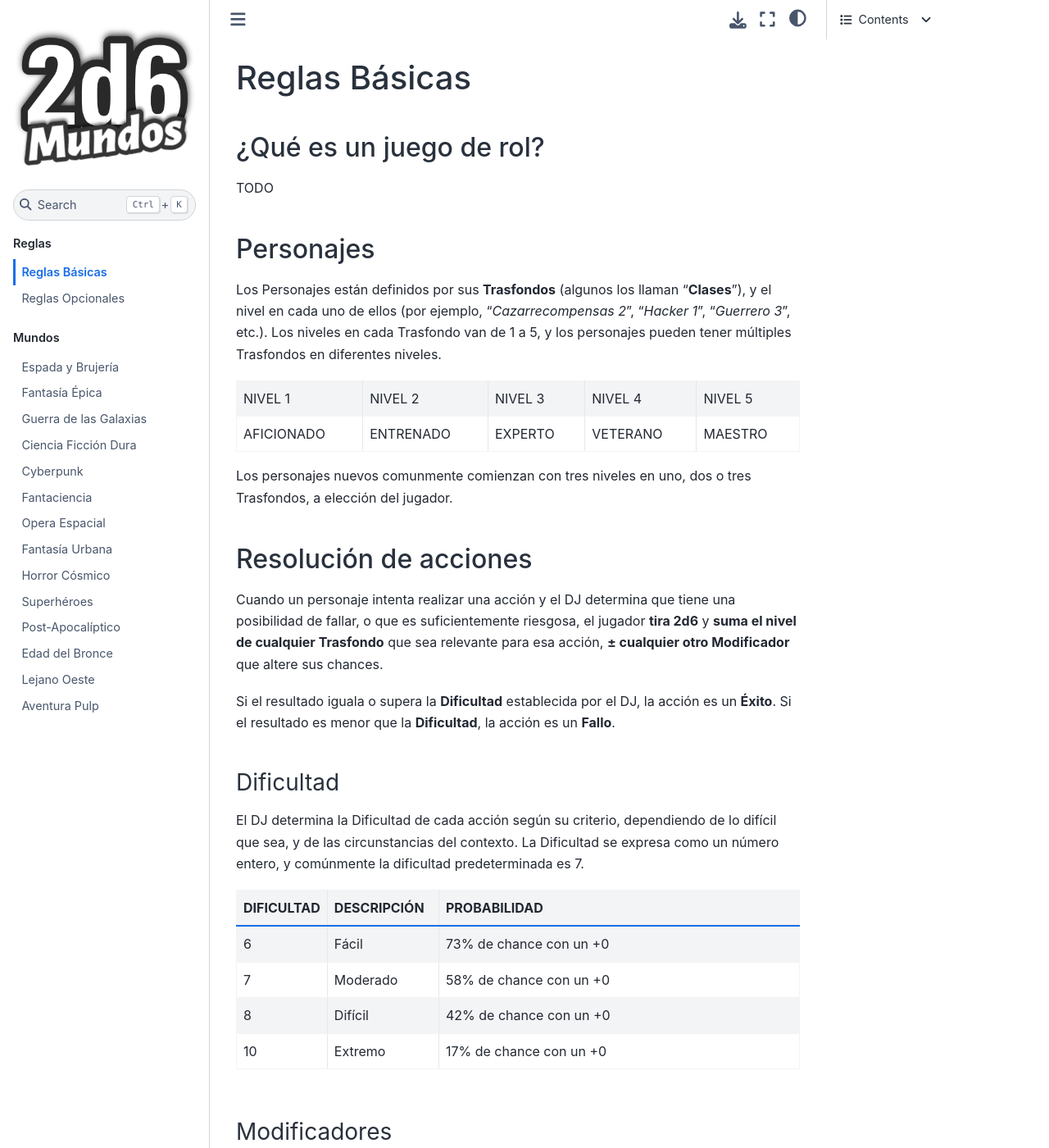
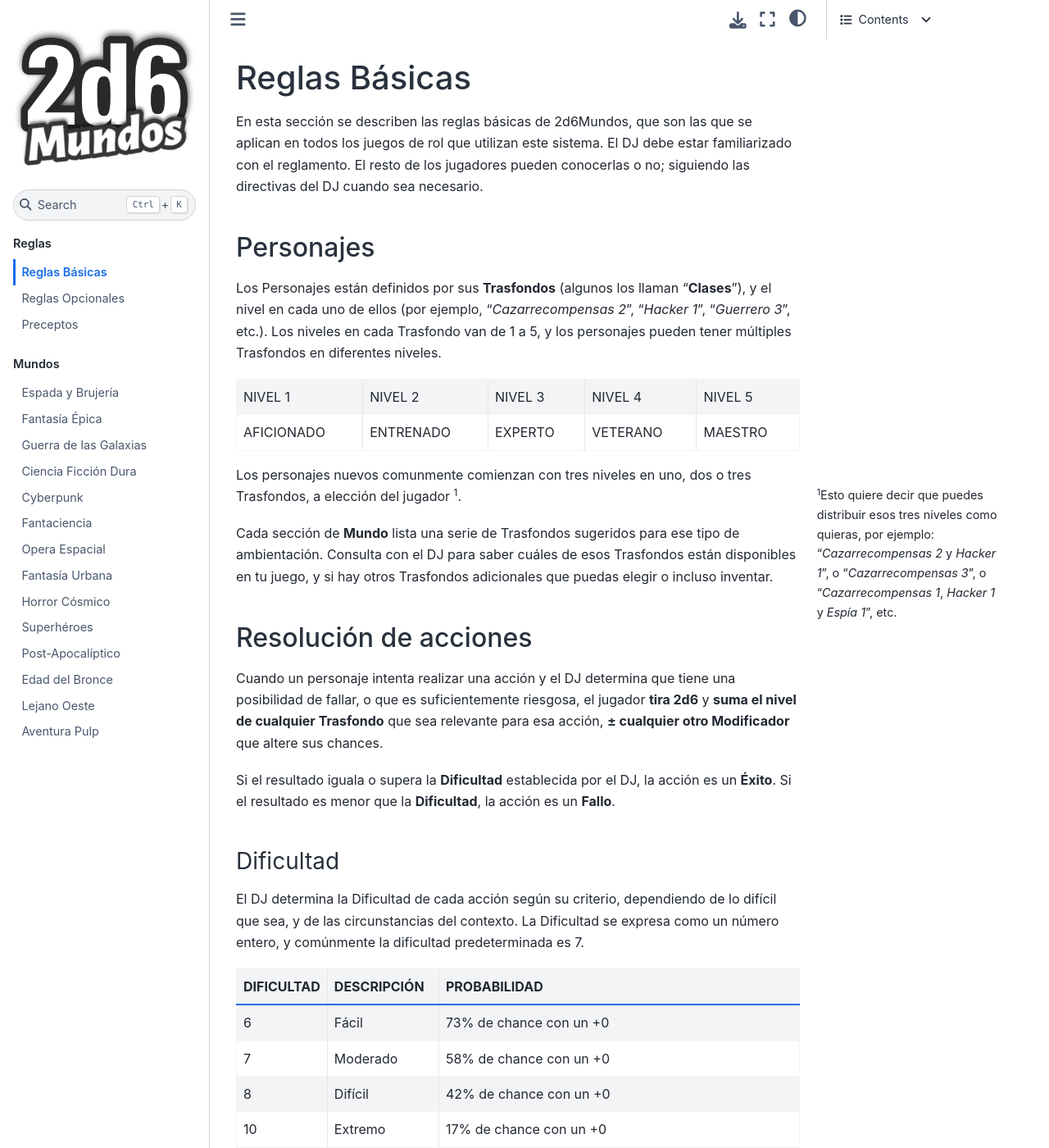
Before and after one commit to TaTooKa/2d6Mundos, a Sphinx documentation site: the page built from docs/source/pages/rules/reglas-basicas.rst, in a window 1280 px wide and 1400 px high. Shown: the whole window at 82% size. Built offline with Sphinx 7.4.7 and the Sphinx Book theme 1.1.4, drawn with Linux system fonts in a browser that asks for light colours; some web fonts are replaced; some of the changed text lies outside the part shown.

Commit message:
more rules

```diff
--- a/docs/source/pages/rules/reglas-basicas.rst
+++ b/docs/source/pages/rules/reglas-basicas.rst
@@ -1,10 +1,7 @@
 Reglas Básicas
 ==============
 
-¿Qué es un juego de rol?
-------------------------
-
-TODO
+En esta sección se describen las reglas básicas de 2d6Mundos, que son las que se aplican en todos los juegos de rol que utilizan este sistema. El DJ debe estar familiarizado con el reglamento. El resto de los jugadores pueden conocerlas o no; siguiendo las directivas del DJ cuando sea necesario.
 
 Personajes
 ----------
@@ -18,7 +15,11 @@
    "NIVEL 1", "NIVEL 2", "NIVEL 3", "NIVEL 4", "NIVEL 5"
    "AFICIONADO", "ENTRENADO", "EXPERTO", "VETERANO", "MAESTRO"
 
-Los personajes nuevos comunmente comienzan con tres niveles en uno, dos o tres Trasfondos, a elección del jugador.
+Los personajes nuevos comunmente comienzan con tres niveles en uno, dos o tres Trasfondos, a elección del jugador [#]_.
+
+.. [#] Esto quiere decir que puedes distribuir esos tres niveles como quieras, por ejemplo: "*Cazarrecompensas 2* y *Hacker 1*", o "*Cazarrecompensas 3*", o "*Cazarrecompensas 1*, *Hacker 1* y *Espía 1*", etc.
+
+Cada sección de **Mundo** lista una serie de Trasfondos sugeridos para ese tipo de ambientación. Consulta con el DJ para saber cuáles de esos Trasfondos están disponibles en tu juego, y si hay otros Trasfondos adicionales que puedas elegir o incluso inventar.
 
 Resolución de acciones
 ----------------------
@@ -44,7 +45,7 @@
 Modificadores
 ^^^^^^^^^^^^^
 
-Los **Modificadores** se suman o restan al resultado del dado, y pueden representar cualquier circunstancia que altere las chances de éxito de una acción.
+Los **Modificadores** se suman o restan al resultado de los dados, y pueden representar cualquier circunstancia que altere las chances de éxito de una acción.
 
 * **Circunstancial**: puede ser por contexto de la situación, o por la ayuda de un aliado, o por una complicación de un contrincante, o por una **Condición** relevante que sufre el personaje, etc. Usualmente es un ±1 o ±2. Si la acción se efectúa contra otro personaje, sus Trasfondos relevantes podrían aplicar como Modificadores negativos a la misma.
 * **Objetos/Equipo**: Usualmente los objetos o equipo del personaje dan "*permiso narrativo*" [#]_, pero cuando el DJ considere que otorgan una ventaja significativa (en contraste con no poseer el objeto para la acción), pueden otorgar un Modificador positivo: +1 si el objeto o herramienta es común o apto para la situación; +2 si el objeto o herramienta es especial o ideal para la situación.
@@ -105,3 +106,7 @@
 Para **Subir de Nivel** en un Trasfondo, el jugador debe gastar una cantidad de PX de su personaje iguales al nuevo nivel que desea alcanzar. Por ejemplo, para ganar un nuevo Trasfondo en nivel 1, se gastaría 1 PX. Para subir de nivel 2 a nivel 3 en un Trasfondo, el jugador debe gastar 3 PX; para subir de nivel 3 a nivel 4, debe gastar 4 PX; y así sucesivamente [#]_.
 
 .. [#] Para subir de nivel en un Trasfondo, el jugador debe gastar PX en orden ascendente y secuencial. Por ejemplo, para subir de nivel 1 a nivel 3 en un Trasfondo, el jugador debe primero gastar 2 PX para subir a nivel 2, y luego gastar 3 PX para subir a nivel 3, totalizando 5 PX. No se puede saltar niveles al subir de nivel en un Trasfondo.
+
+-----
+
+Estas son las reglas básicas de 2d6Mundos. Las mismas deberían ser suficientes para jugar una buena partida de rol en cualquier mundo de fantasía o ficción. Consulta las reglas opcionales para agregar más complejidad y variedad a tu juego, y los preceptos para conocer las directrices de comportamiento dentro del grupo de juego. Finalmente, cada sección de Mundo tiene sus propias listas de Trasfondos y equipo, excepciones y reglas adicionales, que le dan sabor y personalidad a cada ambientación. ¡Explora los mundos y diviértete jugando!
--- a/docs/source/pages/rules/reglas-opcionales.rst
+++ b/docs/source/pages/rules/reglas-opcionales.rst
@@ -42,3 +42,8 @@
 ----------
 
 TODO
+
+Chequeos de Instinto
+--------------------
+
+TODO
```
Also changed, not shown: docs/source/index.rst (+5 -2 lines), docs/source/pages/rules/preceptos.rst (added, +12 -0 lines).
